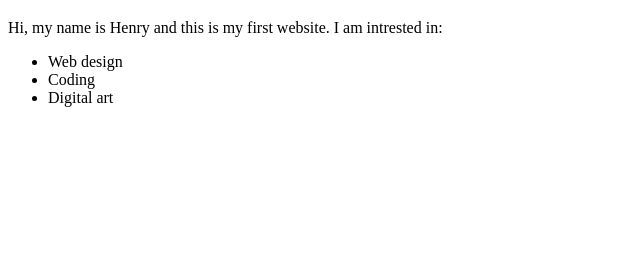
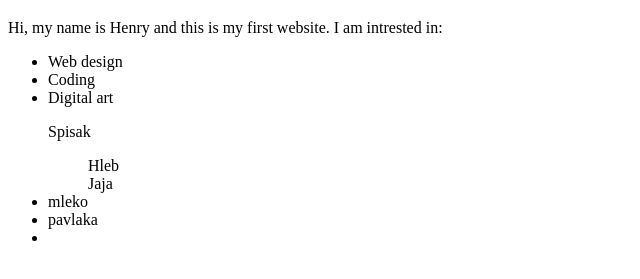
Before and after one commit to Milos312/Solim123414, a plain HTML site: page index.html in a window 1280 px wide. Shown: the part 61-340 px from the top of the page, without its empty margins (0-640 px from the left). Drawn offline with Linux system fonts and the light colour scheme.

Commit message:
Update index.html

```diff
--- a/index.html
+++ b/index.html
@@ -9,5 +9,13 @@
 <li>Coding</li>
 <li>Digital art</li>
 
+  <p> Spisak</p>
+  <ol>Hleb</ol>
+  <ol>Jaja</ol>
+  <olMlecni proizvodi</ol>
+  <li>mleko</li>
+  <li>pavlaka<li>
+
+
 </body>
 </html>
```
